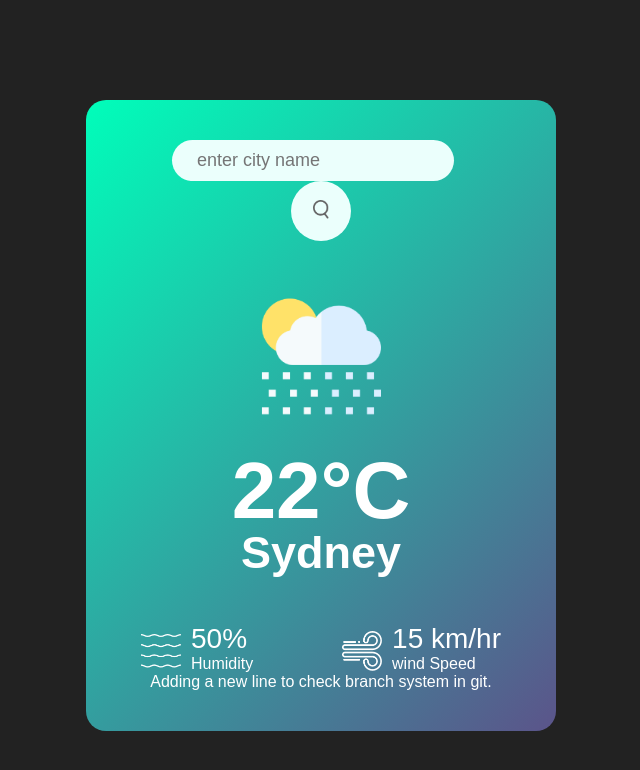
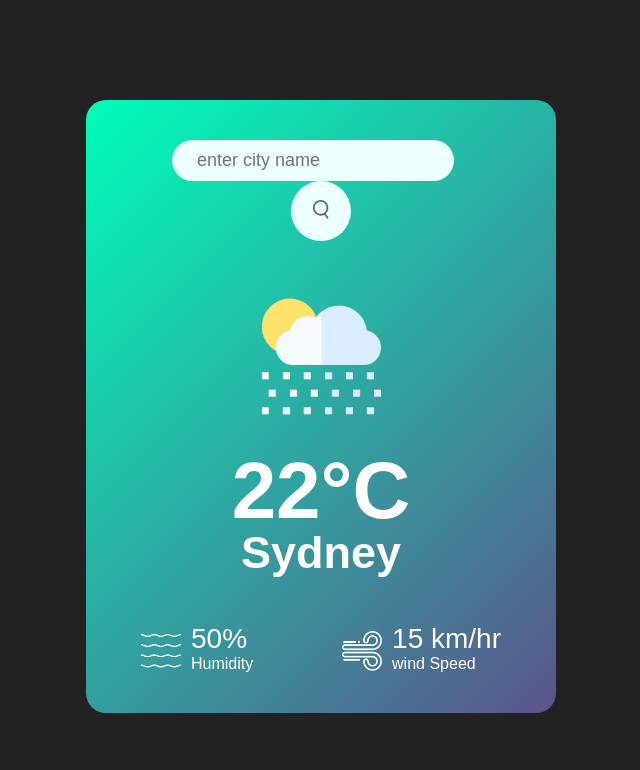
Before and after one commit to Prakash-Dwibedy/Weather-App, a plain HTML site: page index.html in a window 1280 px wide. Shown: the whole page, without its empty margins (319-959 px from the left). Drawn offline with Linux system fonts and the light colour scheme.

Commit message:
Deleting a line

```diff
--- a/index.html
+++ b/index.html
@@ -36,7 +36,7 @@
 
             </div>
         </div>
-<p>Adding a new line to check branch system in git.</p>
+
 
     </div>
 
```
